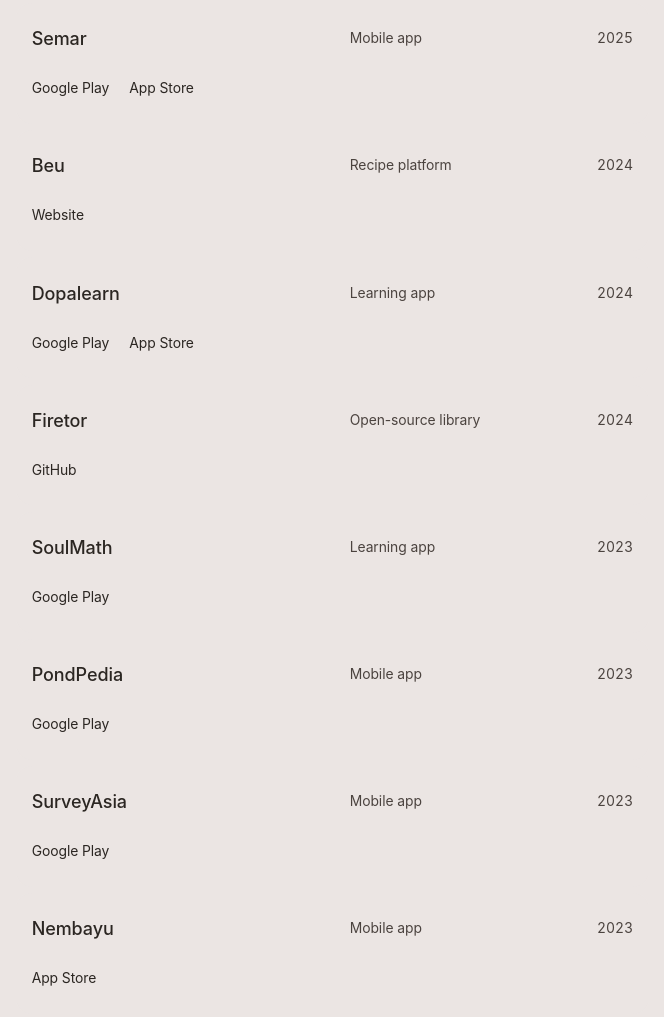
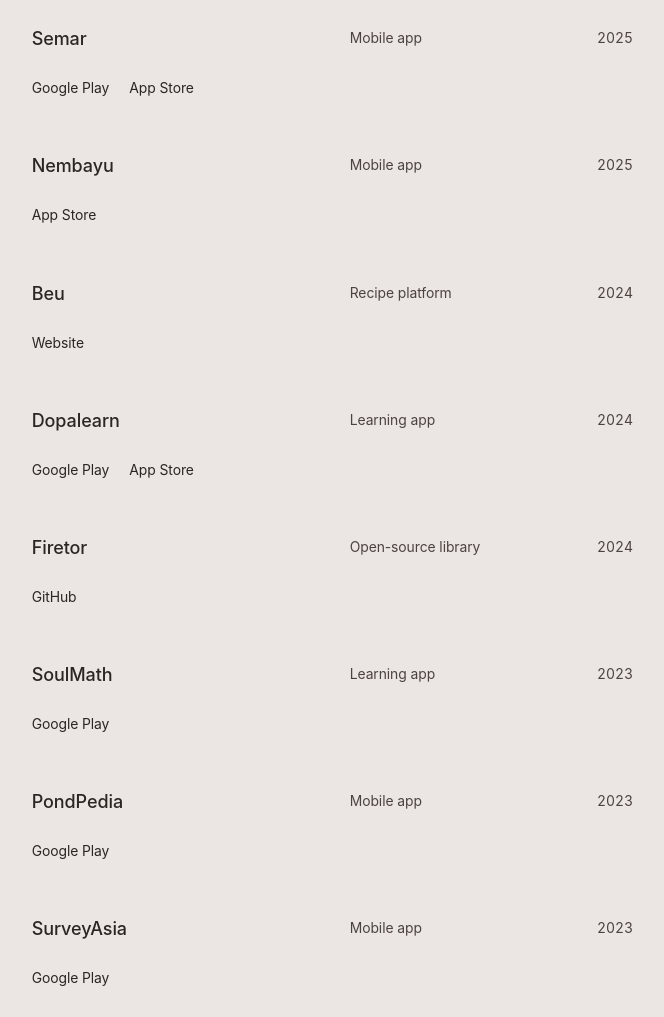
Before and after one commit to kylixeza/portfolio-website-v2, an Astro site: page / in a window 1280 px wide. Shown: the part 887-1904 px from the top of the page, without its empty margins (603-1267 px from the left). Built offline with nearby package versions, Linux system fonts and the light colour scheme; Astro itself is replaced by a stand-in of ours; a web font is replaced by a local one.

Commit message:
chore(projects): move Nembayu to 2025 and reorder project list
Keep project timeline and ordering consistent across the home page and CV page.

```diff
--- a/src/pages/cv.astro
+++ b/src/pages/cv.astro
@@ -11,13 +11,13 @@ const experience = [
 const projects = [
   { name: 'Slamet', type: 'Mobile app · Flutter', href: 'https://play.google.com/store/apps/details?id=id.pammineral.slamet&pcampaignid=web_share' },
   { name: 'Semar', type: 'Mobile app · Flutter', href: 'https://play.google.com/store/apps/details?id=com.indokordsa.app&pcampaignid=web_share' },
+  { name: 'Nembayu', type: 'Mobile app · Flutter', href: 'https://apps.apple.com/id/app/nembayu/id6444177178' },
   { name: 'Beu', type: 'Recipe platform · Compose Multiplatform', href: 'https://cookwithbeu.web.id' },
   { name: 'Dopalearn', type: 'Learning app · Android', href: 'https://play.google.com/store/apps/details?id=com.littlebrainboosters.dopalearn' },
   { name: 'Firetor', type: 'Open-source library · Library', href: 'https://github.com/kylixeza/firetor' },
   { name: 'SoulMath', type: 'Learning app · Android', href: 'https://play.google.com/store/apps/details?id=com.ramiyon.soulmath_v3&hl=id' },
   { name: 'PondPedia', type: 'Mobile app · Android', href: 'https://play.google.com/store/apps/details?id=com.pondpedia.android.pondpedia' },
   { name: 'SurveyAsia', type: 'Mobile app · Flutter', href: 'https://play.google.com/store/apps/details?id=com.citiasia.survei_asia' },
-  { name: 'Nembayu', type: 'Mobile app · Flutter', href: 'https://apps.apple.com/id/app/nembayu/id6444177178' },
 ];
 
 const awards = [
--- a/src/pages/index.astro
+++ b/src/pages/index.astro
@@ -6,13 +6,13 @@ const imageBase = '/images/';
 const projects = [
   { name: 'Slamet', type: 'Mobile app', platform: 'Flutter', year: '2025', image: 'slamet.webp', href: 'https://play.google.com/store/apps/details?id=id.pammineral.slamet&pcampaignid=web_share', appStore: 'https://apps.apple.com/id/app/slamet/id6670607085', note: 'Enterprise mobile client delivered for Android and iOS.' },
   { name: 'Semar', type: 'Mobile app', platform: 'Flutter', year: '2025', image: 'semar.webp', href: 'https://play.google.com/store/apps/details?id=com.indokordsa.app&pcampaignid=web_share', appStore: 'https://apps.apple.com/id/app/semar/id6446005830', note: 'Industrial operations app available across Google Play and App Store.' },
+  { name: 'Nembayu', type: 'Mobile app', platform: 'Flutter', year: '2025', image: 'nembayu.webp', href: 'https://apps.apple.com/id/app/nembayu/id6444177178', note: 'Consumer mobile application published on the App Store.' },
   { name: 'Beu', type: 'Recipe platform', platform: 'Compose Multiplatform', year: '2024', image: 'beu.webp', href: 'https://cookwithbeu.web.id', note: 'Cuisine recipe guide powered by image classification research.' },
   { name: 'Dopalearn', type: 'Learning app', platform: 'Android', year: '2024', image: 'dopalearn.webp', href: 'https://play.google.com/store/apps/details?id=com.littlebrainboosters.dopalearn', appStore: 'https://apps.apple.com/id/app/dopalearn/id1542507323', note: 'Cross-platform learning companion shipped to Google Play and App Store.' },
   { name: 'Firetor', type: 'Open-source library', platform: 'Library', year: '2024', image: 'firetor.webp', href: 'https://github.com/kylixeza/firetor', note: 'Open-source Kotlin library for Firebase Firestore workflows.' },
   { name: 'SoulMath', type: 'Learning app', platform: 'Android', year: '2023', image: 'soulmath.webp', href: 'https://play.google.com/store/apps/details?id=com.ramiyon.soulmath_v3&hl=id', note: 'Interactive math learning application with patented mobile workflow.' },
   { name: 'PondPedia', type: 'Mobile app', platform: 'Android', year: '2023', image: 'pondpedia.webp', href: 'https://play.google.com/store/apps/details?id=com.pondpedia.android.pondpedia', note: 'Native Android client built for aquaculture operations.' },
   { name: 'SurveyAsia', type: 'Mobile app', platform: 'Flutter', year: '2023', image: 'surveyasia.webp', href: 'https://play.google.com/store/apps/details?id=com.citiasia.survei_asia', note: 'Flutter survey application built for Android and iOS respondents.' },
-  { name: 'Nembayu', type: 'Mobile app', platform: 'Flutter', year: '2023', image: 'nembayu.webp', href: 'https://apps.apple.com/id/app/nembayu/id6444177178', note: 'Consumer mobile application published on the App Store.' },
 ];
 
 const experience = [
```
